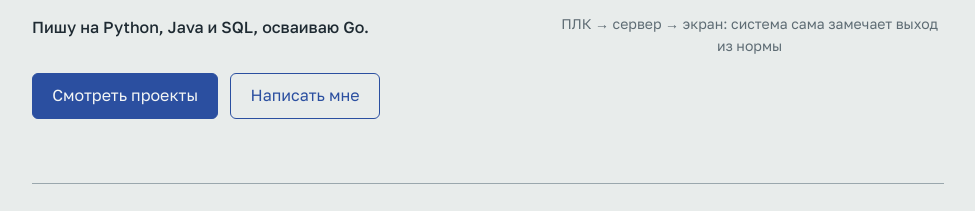
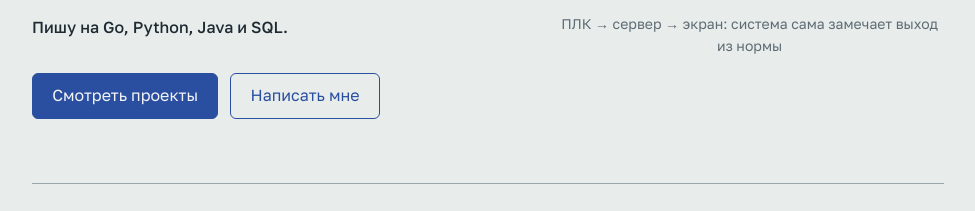
Before and after one commit to KudinovArtemilus/portfolio-django, a Django app: page / in a window 1280 px wide. Shown: the part 553-764 px from the top of the page, without its empty margins (152-1127 px from the left). Run offline with Django 5.2, Linux system fonts and the light colour scheme.

Commit message:
feat(home): Go first, live demo button

```diff
--- a/templates/pages/home.html
+++ b/templates/pages/home.html
@@ -22,7 +22,7 @@
                 и предупреждать простои.
             </p>
 
-            <p class="hero-langs">Пишу на Python, Java и SQL, осваиваю Go.</p>
+            <p class="hero-langs">Пишу на Go, Python, Java и SQL.</p>
 
             <div class="hero-actions">
                 <a href="{% url 'projects:list' %}" class="button button-primary">Смотреть проекты</a>
```
